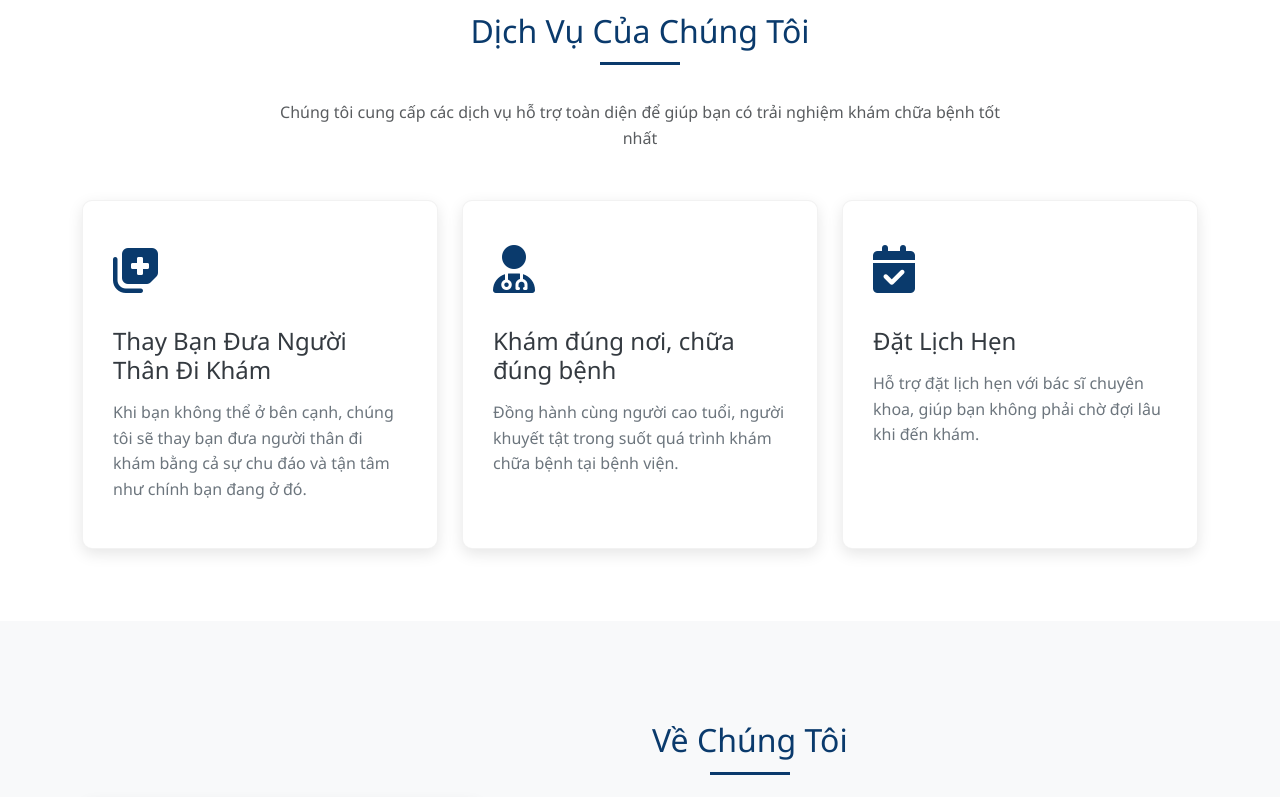
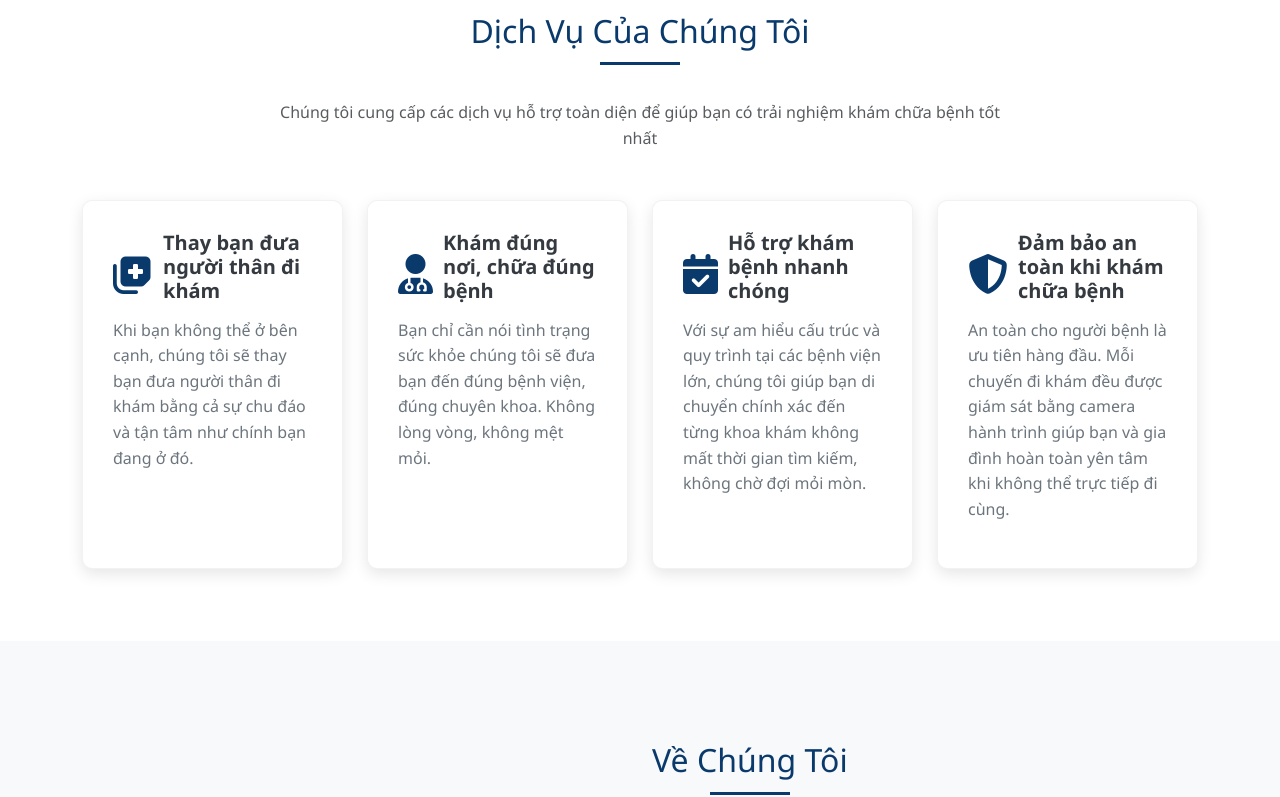
Before and after one commit to sonrasa2k/webDuaBanDiKham, a Flask app: page / in a window 1280 px wide. Shown: the part 836-1633 px from the top of the page. Run offline with Flask 3, Linux system fonts and the light colour scheme.

Commit message:
fix index

```diff
--- a/static/css/style.css
+++ b/static/css/style.css
@@ -47,3 +47,21 @@
     padding: .6rem 1rem;
   }
 }
+.feature-icon-text {
+  display: flex;
+  align-items: center;  /* canh icon và chữ thẳng hàng */
+  gap: 10px;            /* khoảng cách giữa icon và chữ */
+}
+
+.feature-icon-text i {
+  font-size: 40px;      /* chỉnh kích thước icon */
+  color: #0a3a6c;       /* màu icon */
+}
+
+.feature-icon-text h4 {
+  margin: 0;            /* bỏ khoảng trắng thừa */
+}
+.feature-title {
+  font-size: 20px;    /* đổi tùy ý */
+  font-weight: bold;  /* đậm */
+}
--- a/templates/index.html
+++ b/templates/index.html
@@ -444,33 +444,52 @@
         </div>
       </div>
       <div class="row">
-        <div class="col-md-4 mb-4 animate-up">
+        <div class="col-md-3 mb-4 animate-up">
           <div class="feature-card">
-            <div class="feature-icon">
-            <i class="fas fa-notes-medical"></i>
+            <div class="feature-item">
+              <div class="feature-icon-text">
+                <i class="fas fa-notes-medical"></i>
+                <h4 class="feature-title">Thay bạn đưa người thân đi khám</h4>
+              </div>
+              <p>Khi bạn không thể ở bên cạnh, chúng tôi sẽ thay bạn đưa người thân đi khám bằng cả sự chu đáo và tận tâm như chính bạn đang ở đó.</p>
             </div>
-            <h4>Thay Bạn Đưa Người Thân Đi Khám</h4>
-            <p>Khi bạn không thể ở bên cạnh, chúng tôi sẽ thay bạn đưa người thân đi khám bằng cả sự chu đáo và tận tâm như chính bạn đang ở đó.</p>
           </div>
         </div>
-        <div class="col-md-4 mb-4 animate-up animate-delay-1">
+        <div class="col-md-3 mb-4 animate-up animate-delay-1">
+
           <div class="feature-card">
-            <div class="feature-icon">
-              <i class="fas fa-user-md"></i>
+            <div class="feature-item">
+              <div class="feature-icon-text">
+                <i class="fas fa-user-md"></i>
+                <h4 class="feature-title"> Khám đúng nơi, chữa đúng bệnh</h4>
+              </div>
+              <p>Bạn chỉ cần nói tình trạng sức khỏe chúng tôi sẽ đưa bạn đến đúng bệnh viện, đúng chuyên khoa. Không lòng vòng, không mệt mỏi.</p>
             </div>
-            <h4> Khám đúng nơi, chữa đúng bệnh</h4>
-            <p>Đồng hành cùng người cao tuổi, người khuyết tật trong suốt quá trình khám chữa bệnh tại bệnh viện.</p>
           </div>
         </div>
-        <div class="col-md-4 mb-4 animate-up animate-delay-2">
+        <div class="col-md-3 mb-4 animate-up animate-delay-2">
           <div class="feature-card">
-            <div class="feature-icon">
-              <i class="fas fa-calendar-check"></i>
+            <div class="feature-item">
+              <div class="feature-icon-text">
+                <i class="fas fa-calendar-check"></i>
+                <h4 class="feature-title">Hỗ trợ khám bệnh nhanh chóng</h4>
+              </div>
             </div>
-            <h4>Đặt Lịch Hẹn</h4>
-            <p>Hỗ trợ đặt lịch hẹn với bác sĩ chuyên khoa, giúp bạn không phải chờ đợi lâu khi đến khám.</p>
+            <p>Với sự am hiểu cấu trúc và quy trình tại các bệnh viện lớn, chúng tôi giúp bạn di chuyển chính xác đến từng khoa khám không mất thời gian tìm kiếm, không chờ đợi mỏi mòn.</p>
           </div>
         </div>
+        <div class="col-md-3 mb-4 animate-up animate-delay-2">
+          <div class="feature-card">
+            <div class="feature-item">
+              <div class="feature-icon-text">
+                <i class="fas fa-shield-alt"></i>
+                <h4 class="feature-title"> Đảm bảo an toàn khi khám chữa bệnh</h4>
+              </div>
+            </div>
+           <p>An toàn cho người bệnh là ưu tiên hàng đầu. Mỗi chuyến đi khám đều được giám sát bằng camera hành trình giúp bạn và gia đình hoàn toàn yên tâm khi không thể trực tiếp đi cùng.</p>
+          </div>
+        </div>
+
       </div>
     </div>
   </section>
```
